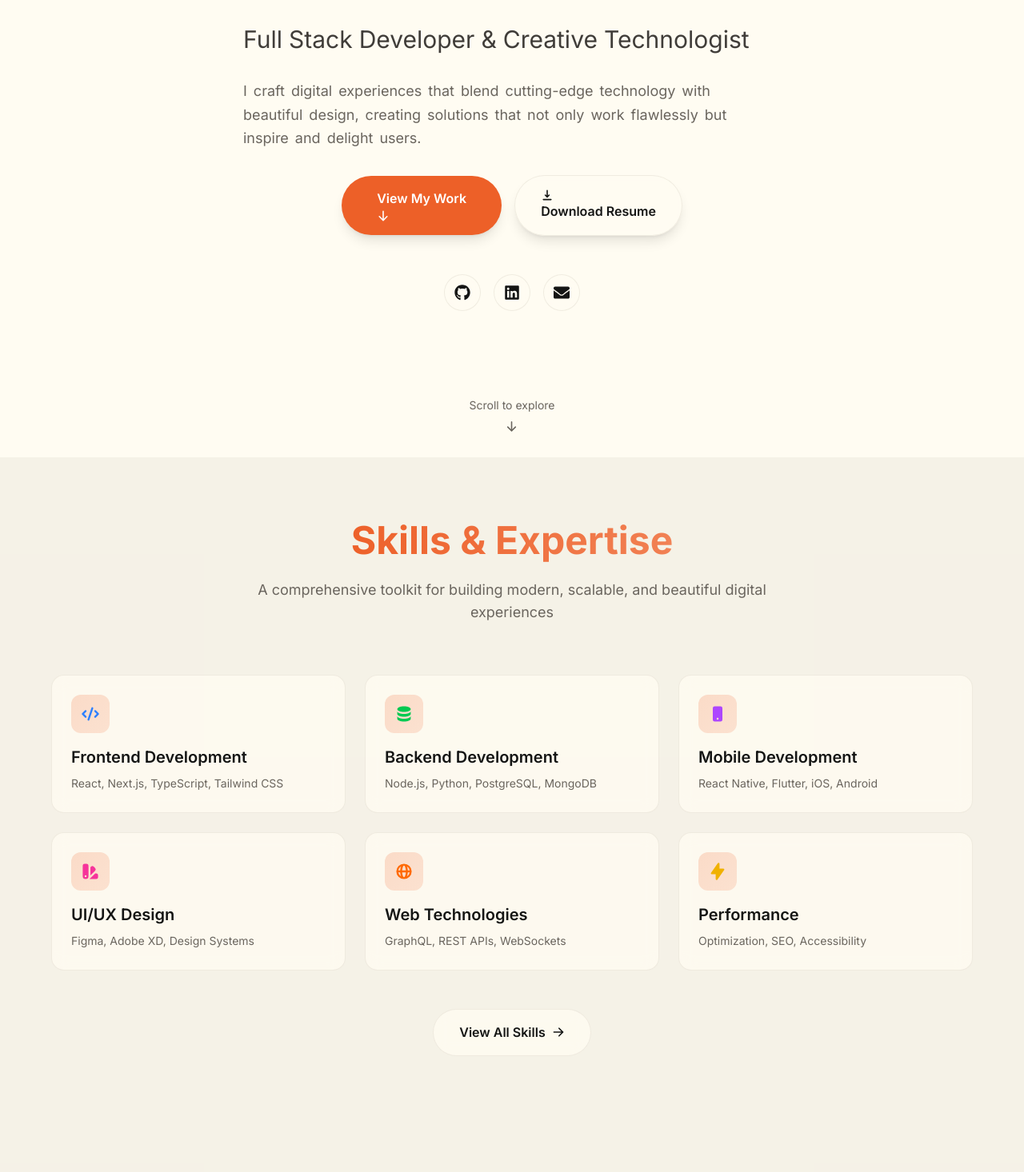
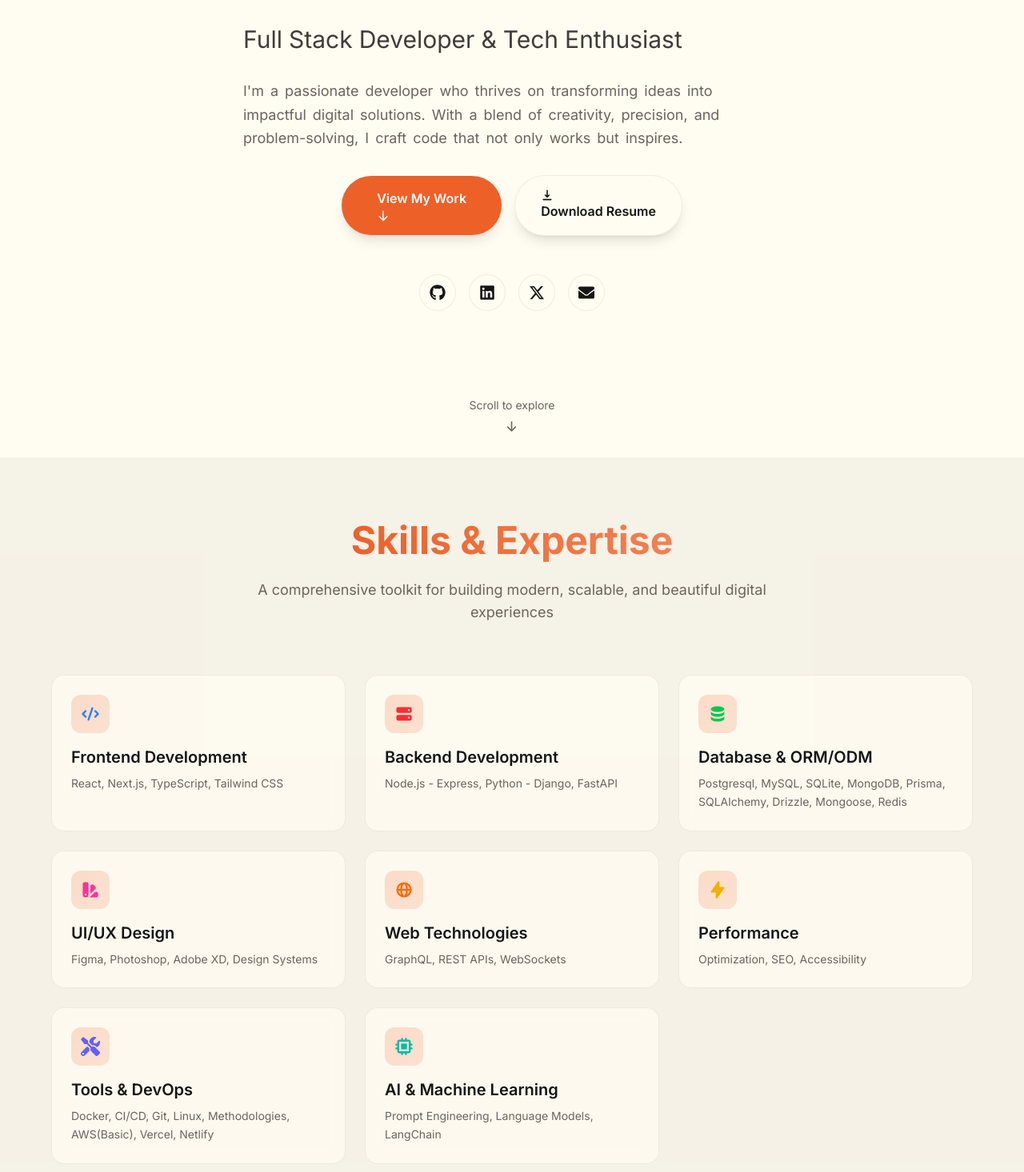
Before and after one commit to anand-jaiswal-IN/anandjaiswal_portforlio, a Next.js app: page / in a window 1280 px wide. Shown: the part 324-1790 px from the top of the page at 80% size. Built offline with nearby package versions, Linux system fonts and the light colour scheme.

Commit message:
Refactor code structure for improved readability and maintainability

```diff
--- a/app/contact/page.tsx
+++ b/app/contact/page.tsx
@@ -3,33 +3,34 @@
 import { useState } from "react"
 import { motion } from "framer-motion"
 import { HiMail, HiPhone, HiLocationMarker, HiClock, HiPaperAirplane } from "react-icons/hi"
-import { FaGithub, FaLinkedin, FaTwitter, FaInstagram } from "react-icons/fa"
+import { FaGithub, FaLinkedin } from "react-icons/fa"
 import { GradientText } from "@/components/ui/gradient-text"
 import { AnimatedText } from "@/components/ui/animated-text"
 import { FloatingCard } from "@/components/ui/floating-card"
 import { ResponsiveContainer } from "@/components/ui/responsive-container"
 import { LoadingAnimation } from "@/components/ui/loading-animation"
+import { FaXTwitter } from "react-icons/fa6"
 
 const contactInfo = [
   {
     icon: HiMail,
     title: "Email",
-    value: "hello@anandjaiswal.dev",
-    href: "mailto:hello@anandjaiswal.dev",
+    value: "anandjaiswalprofessional@gmail.com",
+    href: "mailto:anandjaiswalprofessional@gmail.com",
     color: "text-blue-500",
   },
   {
     icon: HiPhone,
     title: "Phone",
-    value: "+91 98765 43210",
-    href: "tel:+919876543210",
+    value: "+91 8081143378",
+    href: "tel:+918081143378",
     color: "text-green-500",
   },
   {
     icon: HiLocationMarker,
     title: "Location",
-    value: "Delhi, India",
-    href: "https://maps.google.com/?q=Delhi,India",
+    value: "Uttar Pradesh, India",
+    href: "https://maps.app.goo.gl/2bdnhKoTzuJszPew6",
     color: "text-red-500",
   },
   {
@@ -43,27 +44,18 @@ const contactInfo = [
 const socialLinks = [
   {
     icon: FaGithub,
-    href: "https://github.com/anandjaiswal",
+    href: "https://github.com/anand-jaiswal-IN",
     label: "GitHub",
-    color: "hover:text-gray-900",
   },
   {
     icon: FaLinkedin,
-    href: "https://linkedin.com/in/anandjaiswal",
+    href: "https://www.linkedin.com/in/anand-jaiswal-810042233/",
     label: "LinkedIn",
-    color: "hover:text-blue-600",
   },
   {
-    icon: FaTwitter,
-    href: "https://twitter.com/anandjaiswal",
-    label: "Twitter",
-    color: "hover:text-blue-400",
-  },
-  {
-    icon: FaInstagram,
-    href: "https://instagram.com/anandjaiswal",
-    label: "Instagram",
-    color: "hover:text-pink-500",
+    icon: FaXTwitter,
+    href: "https://x.com/anand_jaiswal__",
+    label: "X",
   },
 ]
 
@@ -183,7 +175,7 @@ export default function ContactPage() {
                     transition={{ delay: 1 + index * 0.1, duration: 0.4 }}
                     whileHover={{ scale: 1.1, y: -2 }}
                     whileTap={{ scale: 0.95 }}
-                    className={`p-3 glass rounded-full transition-all duration-300 ${link.color}`}
+                    className={`p-3 glass rounded-full transition-all duration-300 hover:bg-primary`}
                     title={link.label}
                   >
                     <link.icon className="w-5 h-5" />
--- a/components/footer.tsx
+++ b/components/footer.tsx
@@ -4,13 +4,19 @@ import Link from "next/link"
 import { motion } from "framer-motion"
 import { HiHeart, HiArrowUp } from "react-icons/hi"
 import { FaGithub, FaLinkedin, FaEnvelope } from "react-icons/fa"
+import { FaXTwitter } from "react-icons/fa6"
 import { GradientText } from "./ui/gradient-text"
 import { ResponsiveContainer } from "./ui/responsive-container"
 
 const socialLinks = [
-  { icon: FaGithub, href: "https://github.com/anandjaiswal", label: "GitHub" },
-  { icon: FaLinkedin, href: "https://linkedin.com/in/anandjaiswal", label: "LinkedIn" },
-  { icon: FaEnvelope, href: "mailto:hello@anandjaiswal.dev", label: "Email" },
+  { icon: FaGithub, href: "https://github.com/anand-jaiswal-IN", label: "GitHub" },
+  {
+    icon: FaLinkedin,
+    href: "https://www.linkedin.com/in/anand-jaiswal-810042233",
+    label: "LinkedIn",
+  },
+  { icon: FaXTwitter, href: "https://x.com/anand_jaiswal__", label: "X (Twitter)" },
+  { icon: FaEnvelope, href: "mailto:anandjaiswalprofessional@gmail.com", label: "Email" },
 ]
 
 const quickLinks = [
@@ -103,8 +109,8 @@ export function Footer() {
             >
               <h4 className="text-lg font-semibold mb-4 text-foreground-primary">Get In Touch</h4>
               <div className="space-y-2 text-foreground-muted">
-                <p>hello@anandjaiswal.dev</p>
-                <p>Delhi, India</p>
+                <p>anandjaiswalprofessional@gmail.com</p>
+                <p>Uttar Pradesh, India</p>
                 <p>Available for freelance work</p>
               </div>
             </motion.div>
@@ -120,9 +126,9 @@ export function Footer() {
           className="flex flex-col md:flex-row items-center justify-between pt-8 border-t border-border"
         >
           <div className="flex items-center gap-2 text-foreground-muted text-sm mb-4 md:mb-0">
-            <span>© 2024 Anand Jaiswal. Made with</span>
+            <span>© {new Date().getFullYear()} Anand Jaiswal. Made with</span>
             <HiHeart className="w-4 h-4 text-red-500 animate-pulse" />
-            <span>and lots of coffee</span>
+            <span>and lots of tea</span>
           </div>
 
           {/* Back to Top */}
--- a/components/sections/hero.tsx
+++ b/components/sections/hero.tsx
@@ -3,6 +3,7 @@
 import { motion } from "framer-motion"
 import { HiArrowDown, HiDownload } from "react-icons/hi"
 import { FaGithub, FaLinkedin, FaEnvelope } from "react-icons/fa"
+import { FaXTwitter } from "react-icons/fa6"
 import { AnimatedText } from "@/components/ui/animated-text"
 import { GradientText } from "@/components/ui/gradient-text"
 
@@ -11,9 +12,14 @@ import { ParallaxSection } from "@/components/ui/parallax-section"
 
 export function HeroSection() {
   const socialLinks = [
-    { icon: FaGithub, href: "https://github.com/anandjaiswal", label: "GitHub" },
-    { icon: FaLinkedin, href: "https://linkedin.com/in/anandjaiswal", label: "LinkedIn" },
-    { icon: FaEnvelope, href: "mailto:hello@anandjaiswal.dev", label: "Email" },
+    { icon: FaGithub, href: "https://github.com/anand-jaiswal-IN", label: "GitHub" },
+    {
+      icon: FaLinkedin,
+      href: "https://www.linkedin.com/in/anand-jaiswal-810042233",
+      label: "LinkedIn",
+    },
+    { icon: FaXTwitter, href: "https://x.com/anand_jaiswal__", label: "X (Twitter)" },
+    { icon: FaEnvelope, href: "mailto:anandjaiswalprofessional@gmail.com", label: "Email" },
   ]
 
   return (
@@ -57,14 +63,14 @@ export function HeroSection() {
             </h1>
 
             <AnimatedText
-              text="Full Stack Developer & Creative Technologist"
+              text="Full Stack Developer & Tech Enthusiast"
               className="text-xl md:text-2xl lg:text-3xl text-foreground-secondary mb-8"
               delay={0.8}
               variant="slide"
             />
 
             <AnimatedText
-              text="I craft digital experiences that blend cutting-edge technology with beautiful design, creating solutions that not only work flawlessly but inspire and delight users."
+              text="I'm a passionate developer who thrives on transforming ideas into impactful digital solutions. With a blend of creativity, precision, and problem-solving, I craft code that not only works but inspires."
               className="text-base md:text-lg text-foreground-muted max-w-2xl mx-auto leading-relaxed"
               delay={1.2}
             />
--- a/components/sections/skills-detailed.tsx
+++ b/components/sections/skills-detailed.tsx
@@ -4,28 +4,25 @@ import { motion } from "framer-motion"
 import {
   HiCode,
   HiDatabase,
-  HiDeviceMobile,
   HiColorSwatch,
   HiGlobeAlt,
   HiLightningBolt,
   HiShieldCheck,
+  HiServer,
 } from "react-icons/hi"
+import { FaTools } from "react-icons/fa"
 import {
   FaBrain,
   FaReact,
-  FaVuejs,
   FaNodeJs,
   FaPython,
   FaDocker,
   FaAws,
   FaGitAlt,
   FaFigma,
-  FaJs,
   FaHtml5,
   FaCss3Alt,
   FaSass,
-  FaSwift,
-  FaAndroid,
 } from "react-icons/fa"
 import {
   SiTypescript,
@@ -36,12 +33,9 @@ import {
   SiPostgresql,
   SiMongodb,
   SiRedis,
-  SiFirebase,
   SiPrisma,
   SiVercel,
   SiOpenai,
-  SiTensorflow,
-  SiPytorch,
   SiGithubactions,
   SiEslint,
   SiPrettier,
@@ -54,9 +48,9 @@ import {
   SiMysql,
   SiSqlite,
   SiSupabase,
-  SiDart,
-  SiKotlin,
   SiHuggingface,
+  SiJavascript,
+  SiPostman,
 } from "react-icons/si"
 import { SkillBar } from "@/components/ui/skill-bar"
 import { FloatingCard } from "@/components/ui/floating-card"
@@ -69,52 +63,52 @@ const skillCategories = [
     color: "text-blue-500",
     skills: [
       { name: "React/Next.js", level: 95 },
+      { name: "Javascript", level: 85 },
       { name: "TypeScript", level: 90 },
       { name: "Tailwind CSS", level: 95 },
-      { name: "Vue.js", level: 80 },
       { name: "SASS/SCSS", level: 85 },
     ],
   },
   {
-    title: "Backend Development",
-    icon: HiDatabase,
+    title: "Backend Development & Web Technologies",
+    icon: HiServer,
     color: "text-green-500",
     skills: [
-      { name: "Node.js", level: 90 },
-      { name: "Python", level: 85 },
-      { name: "PostgreSQL", level: 88 },
-      { name: "MongoDB", level: 82 },
-      { name: "GraphQL", level: 78 },
+      { name: "Node.js - Express", level: 90 },
+      { name: "Python - Django", level: 85 },
+      { name: "Python - FastAPI", level: 85 },
+      { name: "GraphQL", level: 80 },
+      { name: "REST APIs", level: 90 },
+      { name: "WebSockets", level: 80 },
     ],
   },
   {
-    title: "Mobile Development",
-    icon: HiDeviceMobile,
-    color: "text-purple-500",
+    title: "Database & ORM/ODM",
+    icon: HiDatabase,
+    color: "text-violet-500",
     skills: [
-      { name: "React Native", level: 85 },
-      { name: "Flutter", level: 75 },
-      { name: "iOS Development", level: 70 },
-      { name: "Android Development", level: 72 },
-      { name: "Expo", level: 88 },
+      { name: "Postgresql", level: 80 },
+      { name: "MySql", level: 75 },
+      { name: "MongoDB", level: 70 },
+      { name: "Redis", level: 80 },
+      { name: "Prisma, Mongoose", level: 80 },
     ],
   },
   {
-    title: "UI/UX Design",
-    icon: HiColorSwatch,
+    title: "Tools & DevOps",
+    icon: FaTools,
     color: "text-pink-500",
     skills: [
-      { name: "Figma", level: 90 },
-      { name: "Adobe XD", level: 85 },
-      { name: "Design Systems", level: 88 },
-      { name: "Prototyping", level: 85 },
-      { name: "User Research", level: 75 },
+      { name: "Docker", level: 70 },
+      { name: "CI/CD", level: 75 },
+      { name: "Git", level: 90 },
+      { name: "Linux", level: 80 },
+      { name: "AWS(Basic)", level: 80 },
+      { name: "Vercel/Netlify", level: 95 },
     ],
   },
 ]
 
-// TODO: This will be fetched from backend API
-// Example API structure: GET /api/technologies
 const technologyCategories = [
   {
     title: "Frontend",
@@ -123,10 +117,9 @@ const technologyCategories = [
     technologies: [
       { name: "React", icon: FaReact },
       { name: "Next.js", icon: SiNextdotjs },
+      { name: "JavaScript", icon: SiJavascript },
       { name: "TypeScript", icon: SiTypescript },
       { name: "Tailwind CSS", icon: SiTailwindcss },
-      { name: "Vue.js", icon: FaVuejs },
-      { name: "JavaScript", icon: FaJs },
       { name: "HTML5", icon: FaHtml5 },
       { name: "CSS3", icon: FaCss3Alt },
       { name: "SASS", icon: FaSass },
@@ -163,6 +156,7 @@ const technologyCategories = [
       { name: "ESLint", icon: SiEslint },
       { name: "Prettier", icon: SiPrettier },
       { name: "Figma", icon: FaFigma },
+      { name: "Postman", icon: SiPostman },
     ],
   },
   {
@@ -173,7 +167,6 @@ const technologyCategories = [
       { name: "PostgreSQL", icon: SiPostgresql },
       { name: "MongoDB", icon: SiMongodb },
       { name: "Redis", icon: SiRedis },
-      { name: "Firebase", icon: SiFirebase },
       { name: "Prisma", icon: SiPrisma },
       { name: "MySQL", icon: SiMysql },
       { name: "SQLite", icon: SiSqlite },
@@ -186,26 +179,10 @@ const technologyCategories = [
     color: "text-pink-500",
     technologies: [
       { name: "OpenAI API", icon: SiOpenai },
-      { name: "TensorFlow", icon: SiTensorflow },
-      { name: "PyTorch", icon: SiPytorch },
       { name: "Hugging Face", icon: SiHuggingface },
       { name: "LangChain", icon: HiLightningBolt },
       { name: "Vector DBs", icon: HiDatabase },
-      { name: "RAG", icon: FaBrain },
       { name: "Prompt Engineering", icon: HiCode },
-    ],
-  },
-  {
-    title: "Mobile",
-    icon: HiDeviceMobile,
-    color: "text-orange-500",
-    technologies: [
-      { name: "React Native", icon: FaReact },
-      { name: "Flutter", icon: SiDart },
-      { name: "Swift", icon: FaSwift },
-      { name: "Kotlin", icon: SiKotlin },
-      { name: "Android", icon: FaAndroid },
-      { name: "iOS", icon: FaSwift },
     ],
   },
 ]
@@ -216,12 +193,6 @@ const domains = [
     icon: HiGlobeAlt,
     description: "Full-stack web applications with modern frameworks and best practices",
     color: "text-blue-500",
-  },
-  {
-    title: "Mobile Apps",
-    icon: HiDeviceMobile,
-    description: "Cross-platform mobile applications for iOS and Android",
-    color: "text-purple-500",
   },
   {
     title: "AI/ML Integration",
--- a/components/sections/skills-preview.tsx
+++ b/components/sections/skills-preview.tsx
@@ -6,11 +6,13 @@ import {
   HiCode,
   HiColorSwatch,
   HiDatabase,
-  HiDeviceMobile,
+  HiServer,
   HiGlobeAlt,
   HiLightningBolt,
   HiArrowRight,
+  HiChip,
 } from "react-icons/hi"
+import { FaTools } from "react-icons/fa"
 import { FloatingCard } from "@/components/ui/floating-card"
 import { GradientText } from "@/components/ui/gradient-text"
 
@@ -23,23 +25,23 @@ const skills = [
     delay: 0,
   },
   {
-    icon: HiDatabase,
+    icon: HiServer,
     title: "Backend Development",
-    description: "Node.js, Python, PostgreSQL, MongoDB",
-    color: "text-green-500",
+    description: "Node.js - Express, Python - Django, FastAPI",
+    color: "text-red-500",
     delay: 0.1,
   },
   {
-    icon: HiDeviceMobile,
-    title: "Mobile Development",
-    description: "React Native, Flutter, iOS, Android",
-    color: "text-purple-500",
+    icon: HiDatabase,
+    title: "Database & ORM/ODM",
+    description: "Postgresql, MySQL, SQLite, MongoDB, Prisma, SQLAlchemy, Drizzle, Mongoose, Redis",
+    color: "text-green-500",
     delay: 0.2,
   },
   {
     icon: HiColorSwatch,
     title: "UI/UX Design",
-    description: "Figma, Adobe XD, Design Systems",
+    description: "Figma, Photoshop, Adobe XD, Design Systems",
     color: "text-pink-500",
     delay: 0.3,
   },
@@ -56,6 +58,20 @@ const skills = [
     description: "Optimization, SEO, Accessibility",
     color: "text-yellow-500",
     delay: 0.5,
+  },
+  {
+    icon: FaTools,
+    title: "Tools & DevOps",
+    description: "Docker, CI/CD, Git, Linux, Methodologies, AWS(Basic), Vercel, Netlify",
+    color: "text-indigo-500",
+    delay: 0.6,
+  },
+  {
+    icon: HiChip,
+    title: "AI & Machine Learning",
+    description: "Prompt Engineering, Language Models, LangChain",
+    color: "text-teal-500",
+    delay: 0.7,
   },
 ]
 
```
Also changed, not shown: app/about/page.tsx (+22 -18 lines), app/projects/page.tsx (+8 -6 lines), 1 other file (tests, documents, lock files or other folders).
